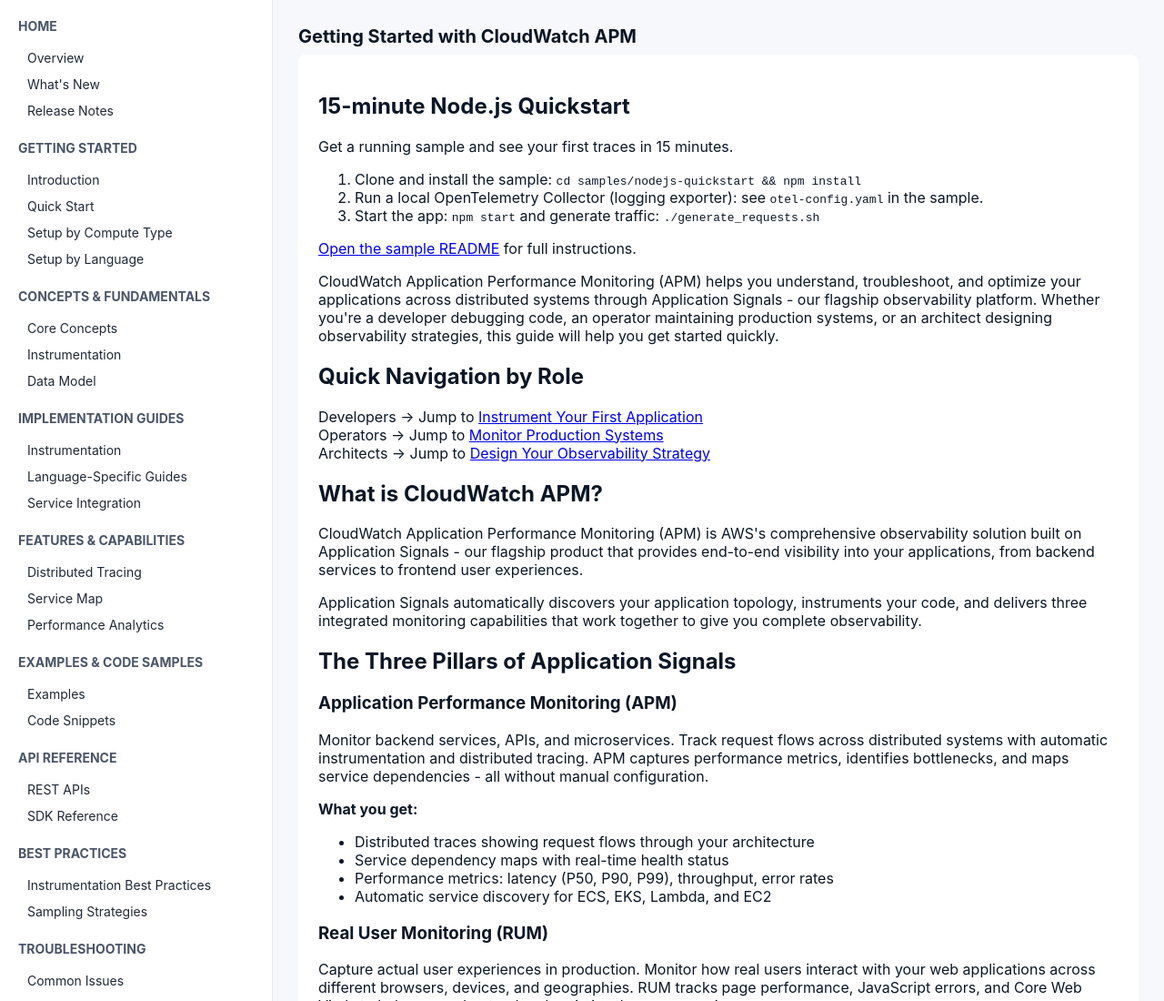
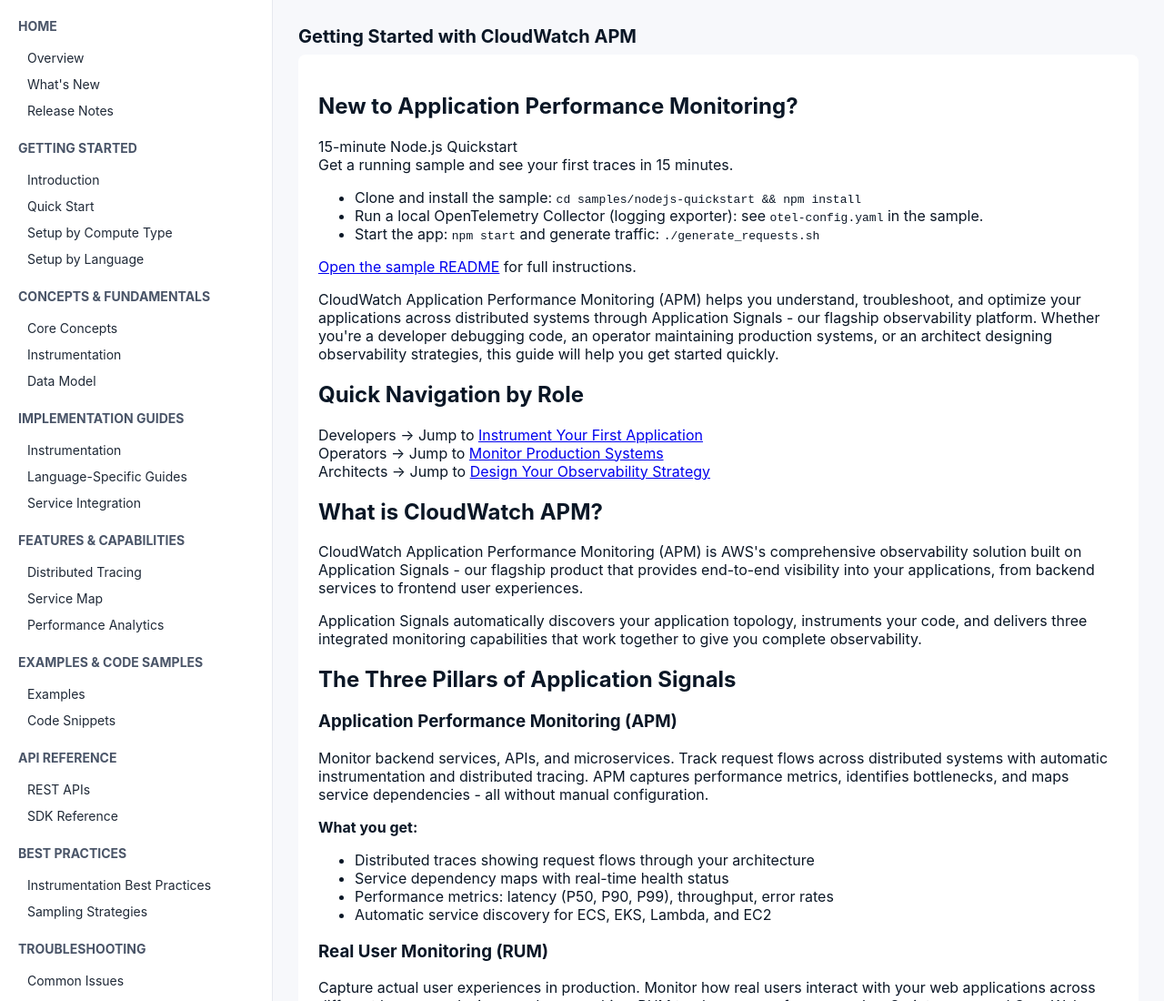
Before and after one commit to vijaykbv/cw-apm-docs, a plain HTML site: page pages/getting-started.html in a window 1280 px wide. Shown: the top 1100 px of the page at 91% size. Drawn offline with Linux system fonts and the light colour scheme; files that its build step writes are made by us from their sources.

Commit message:
Add 'New to Application Performance Monitoring?' quickstart box

```diff
--- a/pages/getting-started.html
+++ b/pages/getting-started.html
@@ -13,15 +13,16 @@
     <main class="content">
       <header><h1>Getting Started with CloudWatch APM</h1></header>
       <article>
-        <section class="quickstart-box">
-          <h2>15-minute Node.js Quickstart</h2>
-          <p>Get a running sample and see your first traces in 15 minutes.</p>
-          <ol>
+        <section class="new-to-apm box">
+          <h2>New to Application Performance Monitoring?</h2>
+          <p>15-minute Node.js Quickstart<br>
+          Get a running sample and see your first traces in 15 minutes.</p>
+          <ul>
             <li>Clone and install the sample: <code>cd samples/nodejs-quickstart && npm install</code></li>
             <li>Run a local OpenTelemetry Collector (logging exporter): see <code>otel-config.yaml</code> in the sample.</li>
             <li>Start the app: <code>npm start</code> and generate traffic: <code>./generate_requests.sh</code></li>
-          </ol>
-          <p><a href="/samples/nodejs-quickstart/README.md">Open the sample README</a> for full instructions.</p>
+          </ul>
+          <p><a href="samples/nodejs-quickstart/README.md">Open the sample README</a> for full instructions.</p>
         </section>
         <section>
           <p>CloudWatch Application Performance Monitoring (APM) helps you understand, troubleshoot, and optimize your applications across distributed systems through Application Signals - our flagship observability platform. Whether you're a developer debugging code, an operator maintaining production systems, or an architect designing observability strategies, this guide will help you get started quickly.</p>
```
